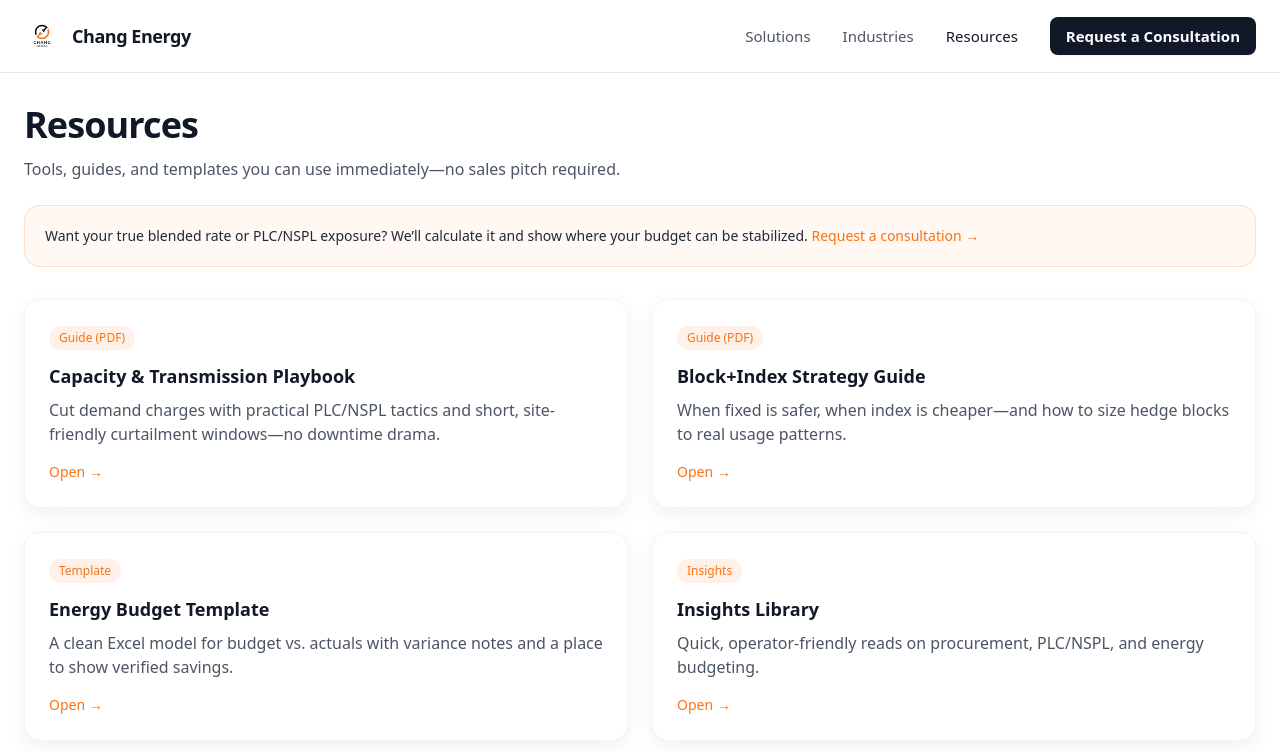
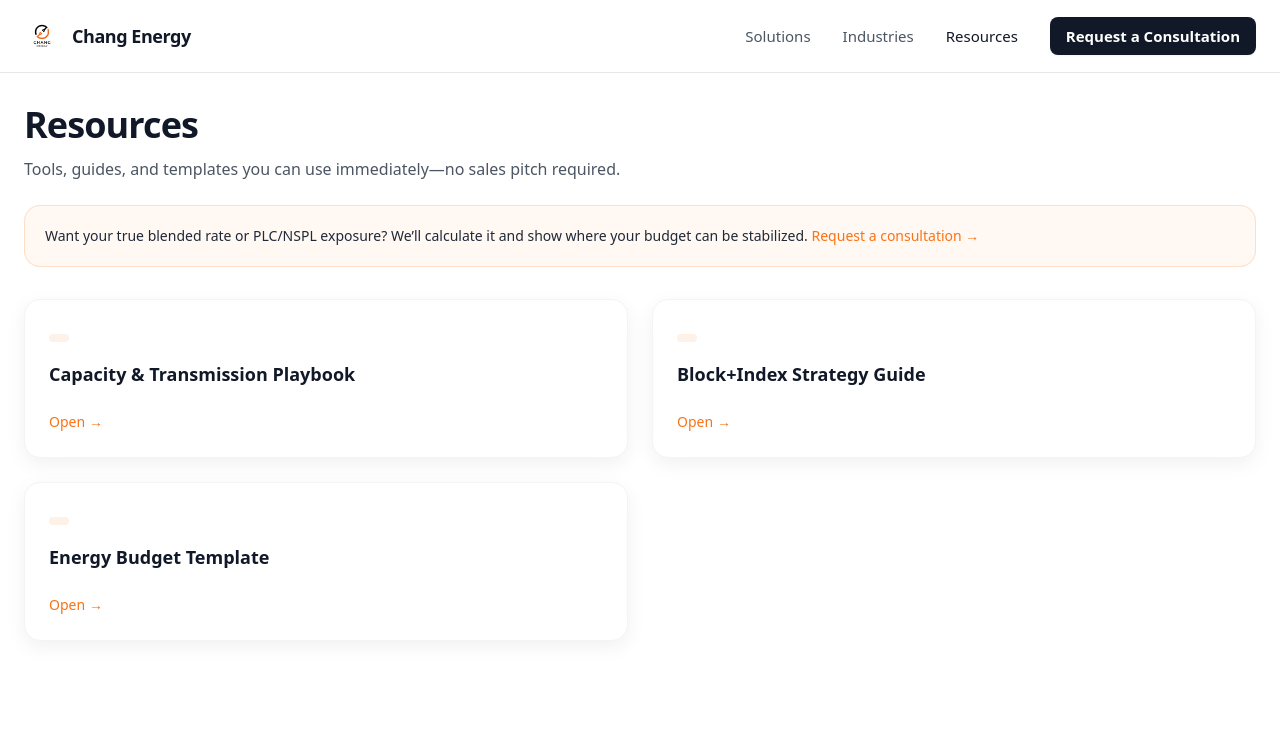
Before and after one commit to Alychang894/chang-energy-site, a Next.js app: page /resources in a window 1280 px wide. Shown: the top 752 px of the page. Built offline with nearby package versions, Linux system fonts and the light colour scheme.

Commit message:
Update page.tsx

```diff
--- a/app/resources/page.tsx
+++ b/app/resources/page.tsx
@@ -8,37 +8,30 @@ export const metadata: Metadata = {
     "Operator-friendly guides and templates for procurement, PLC/NSPL, and budgeting.",
 };
 
+// inside your resources listing
 const items = [
   {
-    tag: "Guide (PDF)",
+    kind: "Guide",
     title: "Capacity & Transmission Playbook",
-    desc:
-      "Cut demand charges with practical PLC/NSPL tactics and short, site-friendly curtailment windows—no downtime drama.",
-    href: "/resources/capacity-transmission",
+    href: "/resources/capacity-transmission-playbook",
+    blurb:
+      "Cut demand charges with practical PLC/NSPL tactics that won’t disrupt ops.",
   },
   {
-    tag: "Guide (PDF)",
+    kind: "Guide",
     title: "Block+Index Strategy Guide",
-    desc:
-      "When fixed is safer, when index is cheaper—and how to size hedge blocks to real usage patterns.",
-    href: "/resources/block-index",
+    href: "/resources/block-index-strategy-guide",
+    blurb:
+      "When fixed is safer, when index is cheaper—and how to size blocks by risk.",
   },
   {
-    tag: "Template",
+    kind: "Template",
     title: "Energy Budget Template",
-    desc:
-      "A clean Excel model for budget vs. actuals with variance notes and a place to show verified savings.",
     href: "/resources/energy-budget-template",
-  },
-  {
-    tag: "Insights",
-    title: "Insights Library",
-    desc:
-      "Quick, operator-friendly reads on procurement, PLC/NSPL, and energy budgeting.",
-    href: "/resources/insights",
+    blurb:
+      "Budget vs. actuals with variance explanations and PLC/NSPL visibility.",
   },
 ];
-
 export default function ResourcesPage() {
   return (
     <main className="px-6 pb-24 pt-8">
```
